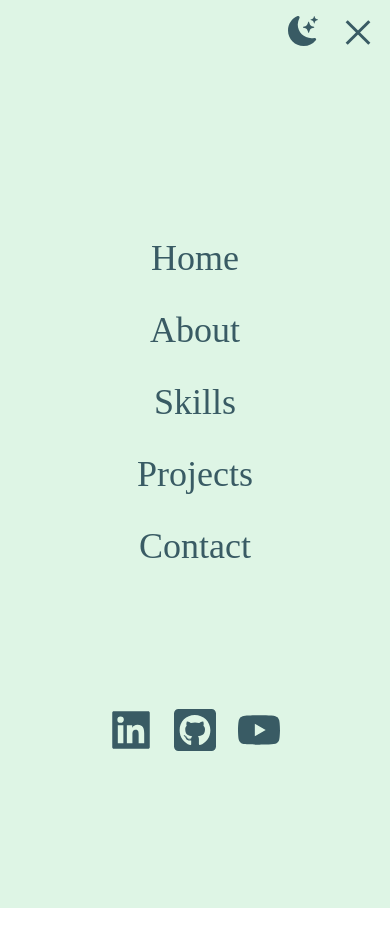
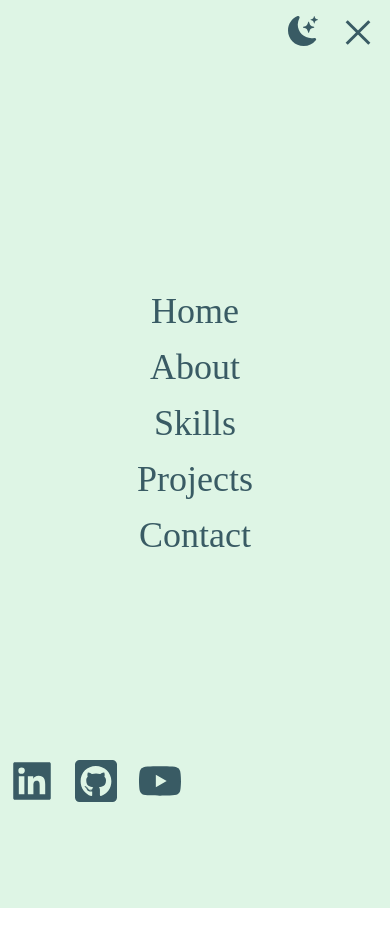
Before and after one commit to thantheinthwin/thantheinthwin.github.io, a Next.js app: page / in a window 390 px wide. Both pictures are taken after a click on the button 358 px from the left and 32 px from the top of the page. Shown: the top 946 px of the page. Before the commit the page ends 908 px from the top, so only its background shows below. Built offline with nearby package versions, Linux system fonts and the light colour scheme; a web font is replaced by a local one.

Commit message:
1. remove horizontal scroll bar 2. added contact page 3. edited some positioning to make the site more responsive

```diff
--- a/pages/index.js
+++ b/pages/index.js
@@ -12,6 +12,7 @@ import Image from 'next/image';
 import ProfilePic from '../public/Profile.png';
 
 import { TbArrowBarDown } from 'react-icons/tb';
+import { icons } from 'react-icons/lib';
 
 export default function Home() {
   const [flip, setFlip] = useState(false);
@@ -54,9 +55,9 @@ export default function Home() {
   ];
 
   const SocialLinks = [
-    {name: 'LinkedIn', logo: <AiFillLinkedin/>, links: 'https://www.linkedin.com/in/thanthein/'},
-    {name: 'Github', logo: <FaGithubSquare/>, links: 'https://github.com/thantheinthwin'},
-    {name: 'YouTube', logo: <AiFillYoutube/>, links: 'https://www.youtube.com/@sforsteve'},
+    {id: 1, name: 'LinkedIn', logo: <AiFillLinkedin/>, links: 'https://www.linkedin.com/in/thanthein/'},
+    {id: 2, name: 'Github', logo: <FaGithubSquare/>, links: 'https://github.com/thantheinthwin'},
+    {id: 3, name: 'YouTube', logo: <AiFillYoutube/>, links: 'https://www.youtube.com/@sforsteve'},
   ]
 
   const [active,setActive] = useState(false);
@@ -74,7 +75,7 @@ export default function Home() {
 
       <main>
         <section className='font-body bg-light-theme-background dark:bg-dark-theme-background'>
-          <nav className="absolute z-50 w-screen font-light pr-2 py-2 lg:pr-4 lg:py-4">
+          <nav className="absolute z-50 font-light pr-2 py-2 lg:pr-4 lg:py-4 w-screen">
             <ul className="lg:hidden flex justify-end text-light-theme-text dark:text-dark-theme-text">
                 <li className="px-2 pt-2 text-3xl mr-2">
                   <button onClick={handleThemeSwitch}><BsMoonStarsFill/></button>
@@ -82,6 +83,7 @@ export default function Home() {
                 <li className='text-4xl'>
                   <button onClick={showMenu}><Hamburger toggled={isOpen} toggle={setOpen}/></button>
                   <ul className={active ? 'absolute right-0 w-screen h-screen grid content-center text-center bg-light-theme-background dark:bg-dark-theme-background' : 'hidden'}>
+                    <ul className='absolute w-screen h-screen top-1/4'>
                       {
                         Links.map((Link) => (
                           <li key={Link.name} className='font-light text-4xl lg:text-xl my-4'
@@ -93,7 +95,8 @@ export default function Home() {
                           </li>
                         ))
                       }
-                    <div className='w-screen flex justify-center mb-10 text-5xl lg:text-7xl text-light-theme-text dark:text-dark-theme-text mt-20 translate-y-11'>
+                    </ul>
+                    <div className='absolute bottom-[6.7rem] flex justify-center mb-10 text-5xl lg:text-7xl text-light-theme-text dark:text-dark-theme-text mt-20 translate-y-11'>
                       <ul className='flex'>
                         {
                           SocialLinks.map((icons) => (
@@ -122,10 +125,10 @@ export default function Home() {
                 </ul>
             </ul>
           </nav>
-          <div className='snap-y snap-mandatory h-screen w-screen overflow-scroll'>
+          <div className='relative snap-y snap-mandatory h-screen w-screen overflow-y-scroll overflow-x-hidden'>
             {/* Home div */}
-            <div id='home' className='snap-start w-screen h-screen grid content-between justify-center text-6xl'>
-              <div className='text-light-theme-text dark:text-dark-theme-text lg:text-center w-screen grid content-center mt-52 lg:mt-64'>
+            <div id='home' className='snap-start w-full h-screen justify-center text-6xl'>
+              <div className='absolute w-screen text-light-theme-text dark:text-dark-theme-text lg:text-center grid content-center top-1/3'>
                 <div className= 'font-light text-sm ml-6 lg:text-3xl mb-10 lg:mb-24'>BE CREATIVE</div>
                 <div className='font-light text-xl ml-6 lg:text-5xl'>Hello, my name is</div>
                 <div className='font-bold text-5xl m-6 lg:text-8xl dark:text-dark-theme-title'>THANT HEIN THWIN</div>
@@ -139,7 +142,7 @@ export default function Home() {
                   />
                 </div>
               </div>
-              <div className='w-screen flex justify-center mb-10 text-5xl lg:text-7xl text-light-theme-text dark:text-dark-theme-text'>
+              <div className='absolute w-screen flex justify-center text-5xl bottom-10 lg:text-7xl text-light-theme-text dark:text-dark-theme-text'>
                 <ul className='flex'>
                   {
                     SocialLinks.map((icons) => (
@@ -207,7 +210,50 @@ export default function Home() {
             {/* Projects div */}
             <div id='projects' className='snap-start w-screen h-screen flex items-center justify-center text-6xl'>4</div>
             {/* Contact div */}
-            <div id='contact' className='snap-start w-screen h-screen flex items-center justify-center text-6xl'>5</div>
+            <div id='contact' className='snap-start w-screen h-screen flex items-center justify-center text-6xl'>
+              <div className='relative w-screen h-screen grid content-between justify-start p-4 text-light-theme-text dark:text-dark-theme-text'>
+                <div className='absolute top-1/4 left-[4%]'>
+                  <p className='font-light text-xl lg:text-4xl'>I'm always interested in working as</p>
+                  <ul className='text-2xl mt-12 text-light-theme-title dark:text-dark-theme-title lg:hidden'>
+                    <li><div className='border-solid border-2 border-light-theme-title dark:border-dark-theme-title rounded-2xl p-1 w-fit mb-2'>Front-end Web Developer</div></li>
+                    <li><div className='border-solid border-2 border-light-theme-title dark:border-dark-theme-title rounded-2xl p-1 w-fit mb-2'>Junior Programmer</div></li>
+                    <li><div className='border-solid border-2 border-light-theme-title dark:border-dark-theme-title rounded-2xl p-1 w-fit mb-2'>Graphic Designer</div></li>
+                    <li><div className='border-solid border-2 border-light-theme-title dark:border-dark-theme-title rounded-2xl p-1 w-fit mb-2'>Game Development</div></li>
+                  </ul>
+                  <div className='hidden relative w-screen h-96 p-6 lg:flex'>
+                    <div className='absolute border-solid border-2 border-light-theme-title dark:border-dark-theme-title rounded-2xl p-1 w-fit mb-2 lg:text-4xl top-[30%] right-[50%]'>Front-end Web Developer</div>
+                    <div className='absolute border-solid border-2 border-light-theme-title dark:border-dark-theme-title rounded-2xl p-1 w-fit mb-2 lg:text-4xl top-[30%] right-[32%]'>Junior Programmer</div>
+                    <div className='absolute border-solid border-2 border-light-theme-title dark:border-dark-theme-title rounded-2xl p-1 w-fit mb-2 lg:text-4xl top-[53%] right-[48%]'>Graphic Designer</div>
+                    <div className='absolute border-solid border-2 border-light-theme-title dark:border-dark-theme-title rounded-2xl p-1 w-fit mb-2 lg:text-4xl top-[53%] right-[30%]'>Game Development</div>
+                  </div>
+                </div>
+                <div className='absolute bottom-0 w-screen h-72 p-2'>
+                  <span className='absolute text-6xl lg:text-9xl bottom-0 lg:bottom-5 lg:left-12'>LET'S <br/> CONNECT</span>
+                  <div className='absolute bottom-[4.5rem] right-4 border-b-4 lg:hidden border-light-theme-title dark:border-dark-theme-title pb-1'>
+                    <ul className='flex'>
+                      {
+                        SocialLinks.map((icons) => (
+                          <li key={icons.id} className='ml-4 text-5xl'>
+                            <a href={icons.links}>{icons.logo}</a>
+                          </li>
+                        ))
+                      }
+                    </ul>
+                  </div>
+                  <div className='absolute bottom-[4.5rem] right-4 border-t-4 hidden lg:flex border-light-theme-title dark:border-dark-theme-title pb-1'>
+                    <ul className='flex'>
+                      {
+                        SocialLinks.map((links) => (
+                          <li key={links.id} className='text-4xl ml-6 tracking-widest'>
+                            <a href={links.links}>{links.name}</a>
+                          </li>
+                        ))
+                      }
+                    </ul>
+                  </div>
+                </div>
+              </div>
+            </div>
           </div>
         </section>
       </main>
--- a/styles/globals.css
+++ b/styles/globals.css
@@ -31,7 +31,7 @@ a {
       rounded-2xl overflow-hidden object-fill
       lg:max-h-[28rem]
       lg:hover:shadow-xl
-      lg:dark:hover:shadow-lg dark:hover:shadow-white
+      lg:hover:dark:shadow-lg lg:hover:dark:shadow-white
       lg:hover:-translate-y-2
   }
 }
```
Lines whose indentation alone changed are shown as unchanged.
